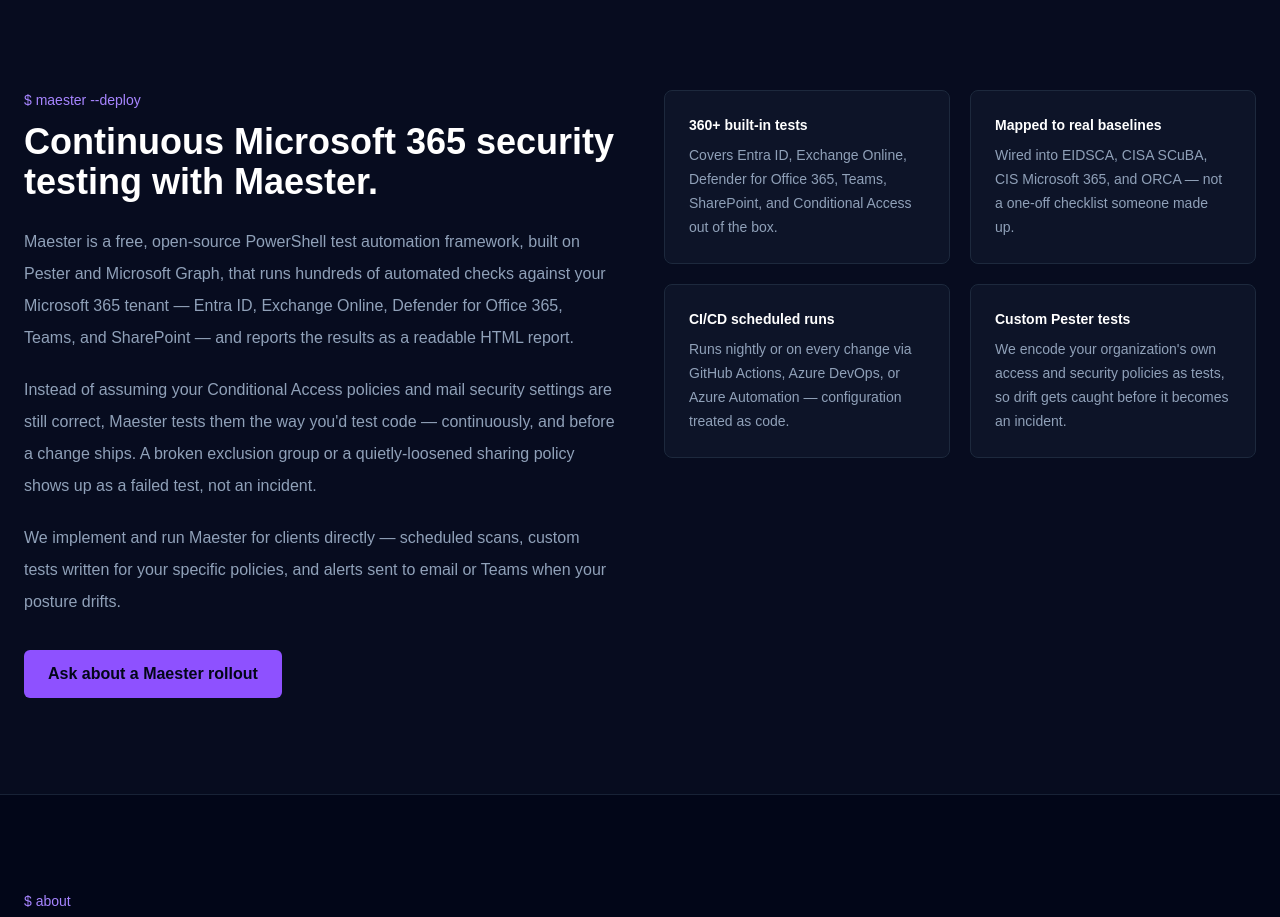
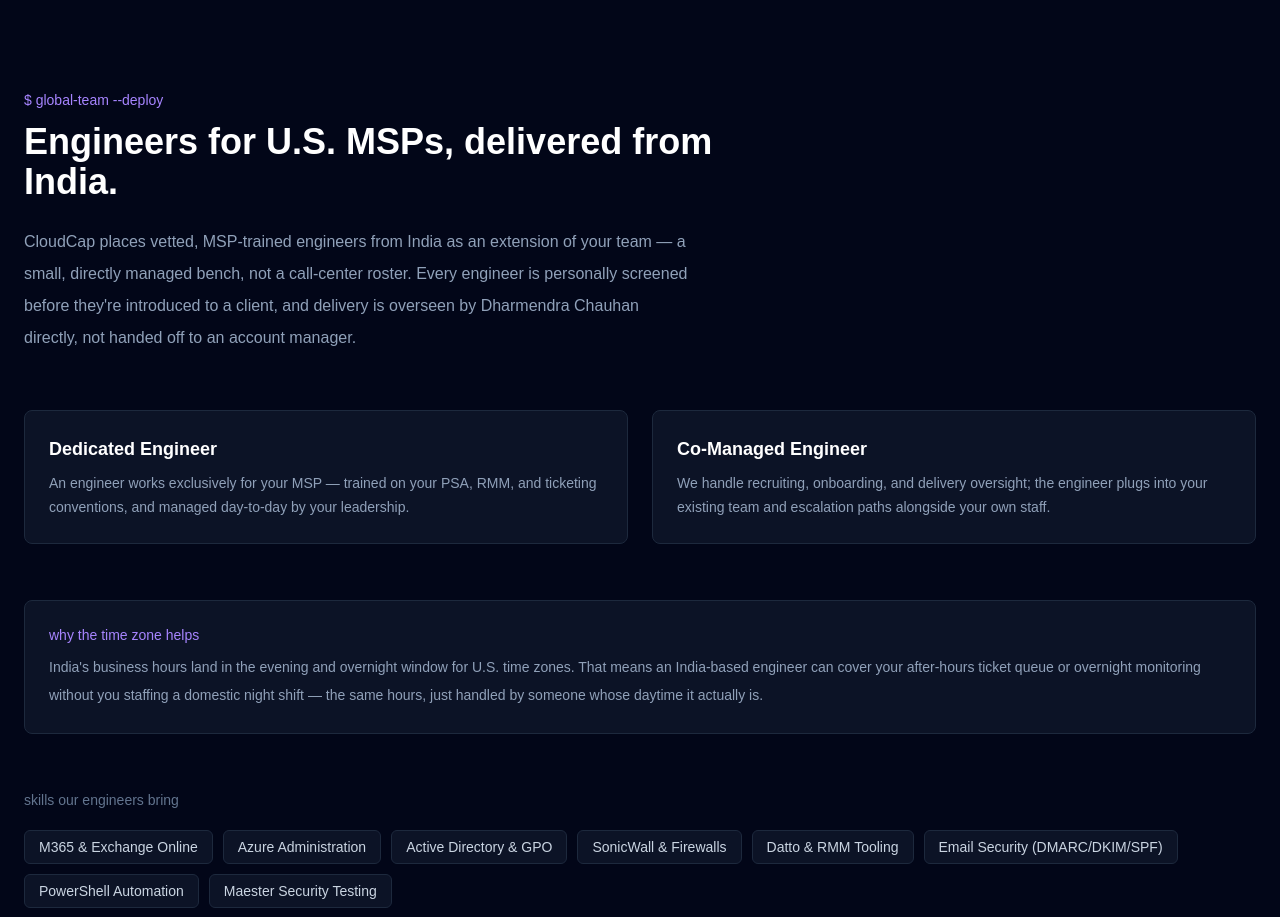
Before and after one commit to dharmendrachauhan/cloudcap-site, a Next.js app: page / in a window 1280 px wide. Shown: the part 1880-2797 px from the top of the page. Built offline with nearby package versions, Linux system fonts and the light colour scheme.

Commit message:
Remove broken backup page file

```diff
--- a/app/page.tsx
+++ b/app/page.tsx
@@ -80,6 +80,57 @@ export default function Home() {
       category: "Resilience",
       detail:
         "Immutable backup strategies, ransomware resilience, automated disaster recovery testing, and rapid incident restoration.",
+    },
+  ];
+
+  const engagementModels = [
+    {
+      title: "Dedicated Engineer",
+      detail:
+        "An engineer works exclusively for your MSP — trained on your PSA, RMM, and ticketing conventions, and managed day-to-day by your leadership.",
+    },
+    {
+      title: "Co-Managed Engineer",
+      detail:
+        "We handle recruiting, onboarding, and delivery oversight; the engineer plugs into your existing team and escalation paths alongside your own staff.",
+    },
+  ];
+
+  const staffingSkills = [
+    "M365 & Exchange Online",
+    "Azure Administration",
+    "Active Directory & GPO",
+    "SonicWall & Firewalls",
+    "Datto & RMM Tooling",
+    "Email Security (DMARC/DKIM/SPF)",
+    "PowerShell Automation",
+    "Maester Security Testing",
+  ];
+
+  const engagementSteps = [
+    {
+      step: "01",
+      title: "Tell us the gap",
+      detail:
+        "Ticket backlog, after-hours coverage, project overflow — we start with the actual problem, not a headcount number.",
+    },
+    {
+      step: "02",
+      title: "Meet the engineer",
+      detail:
+        "You interview and approve before anyone touches a client ticket. No blind placements.",
+    },
+    {
+      step: "03",
+      title: "Trial engagement",
+      detail:
+        "A short paid trial period working inside your tools, so fit is proven before you commit long-term.",
+    },
+    {
+      step: "04",
+      title: "Scale if it works",
+      detail:
+        "Add a second or third engineer only once the first is delivering — not before.",
     },
   ];
 
@@ -184,6 +235,9 @@ export default function Home() {
             <nav className="hidden gap-8 font-mono text-sm text-slate-400 md:flex">
               <a href="#services" className="hover:text-violet-400">
                 services
+              </a>
+              <a href="#global-team" className="hover:text-violet-400">
+                global team
               </a>
               <a href="#maester" className="hover:text-violet-400">
                 maester
@@ -421,6 +475,102 @@ export default function Home() {
           </div>
         </section>
 
+        {/* Global Team / MSP Staff Augmentation */}
+        <section id="global-team" className="border-b border-slate-800/80 py-24">
+          <div className="mx-auto max-w-7xl px-6">
+            <Reveal>
+              <p className="mb-3 font-mono text-sm text-violet-400">
+                $ global-team --deploy
+              </p>
+              <h2 className="mb-6 max-w-3xl text-3xl font-bold text-white md:text-4xl">
+                Engineers for U.S. MSPs, delivered from India.
+              </h2>
+              <p className="mb-14 max-w-2xl leading-8 text-slate-400">
+                CloudCap places vetted, MSP-trained engineers from India as an
+                extension of your team — a small, directly managed bench, not
+                a call-center roster. Every engineer is personally screened
+                before they're introduced to a client, and delivery is
+                overseen by Dharmendra Chauhan directly, not handed off to an
+                account manager.
+              </p>
+            </Reveal>
+
+            <div className="mb-14 grid gap-6 md:grid-cols-2">
+              {engagementModels.map((model, i) => (
+                <Reveal key={model.title} delay={i * 100}>
+                  <div className="h-full rounded-lg border border-slate-800 bg-slate-900/80 p-6 backdrop-blur">
+                    <h3 className="mb-2 text-lg font-bold text-white">
+                      {model.title}
+                    </h3>
+                    <p className="text-sm leading-6 text-slate-400">
+                      {model.detail}
+                    </p>
+                  </div>
+                </Reveal>
+              ))}
+            </div>
+
+            <Reveal>
+              <div className="mb-14 rounded-lg border border-slate-800 bg-slate-900/80 p-6 backdrop-blur">
+                <h3 className="mb-2 font-mono text-sm text-violet-400">
+                  why the time zone helps
+                </h3>
+                <p className="text-sm leading-7 text-slate-400">
+                  India's business hours land in the evening and overnight
+                  window for U.S. time zones. That means an India-based
+                  engineer can cover your after-hours ticket queue or overnight
+                  monitoring without you staffing a domestic night shift — the
+                  same hours, just handled by someone whose daytime it
+                  actually is.
+                </p>
+              </div>
+            </Reveal>
+
+            <div className="mb-14">
+              <p className="mb-5 font-mono text-sm text-slate-500">
+                skills our engineers bring
+              </p>
+              <div className="flex flex-wrap gap-2.5">
+                {staffingSkills.map((item) => (
+                  <span
+                    key={item}
+                    className="rounded-md border border-slate-800 bg-slate-900/80 px-3.5 py-1.5 font-mono text-sm text-slate-300 backdrop-blur"
+                  >
+                    {item}
+                  </span>
+                ))}
+              </div>
+            </div>
+
+            <div className="mb-14 grid gap-6 md:grid-cols-4">
+              {engagementSteps.map((s, i) => (
+                <Reveal key={s.step} delay={i * 100}>
+                  <div className="h-full rounded-lg border border-slate-800 bg-slate-900/80 p-6 backdrop-blur">
+                    <p className="mb-3 font-mono text-xs text-violet-400">
+                      {s.step}
+                    </p>
+                    <h3 className="mb-2 text-sm font-bold text-white">
+                      {s.title}
+                    </h3>
+                    <p className="text-sm leading-6 text-slate-400">
+                      {s.detail}
+                    </p>
+                  </div>
+                </Reveal>
+              ))}
+            </div>
+
+            <Reveal>
+              <a
+                href="mailto:support@m365pro.io?subject=MSP%20staff%20augmentation"
+                className="inline-flex rounded-md bg-violet-500 px-6 py-3 font-semibold text-slate-950 hover:bg-violet-400"
+              >
+                Talk about staffing an engineer
+              </a>
+            </Reveal>
+          </div>
+        </section>
+
         {/* Maester */}
         <section
           id="maester"
```
